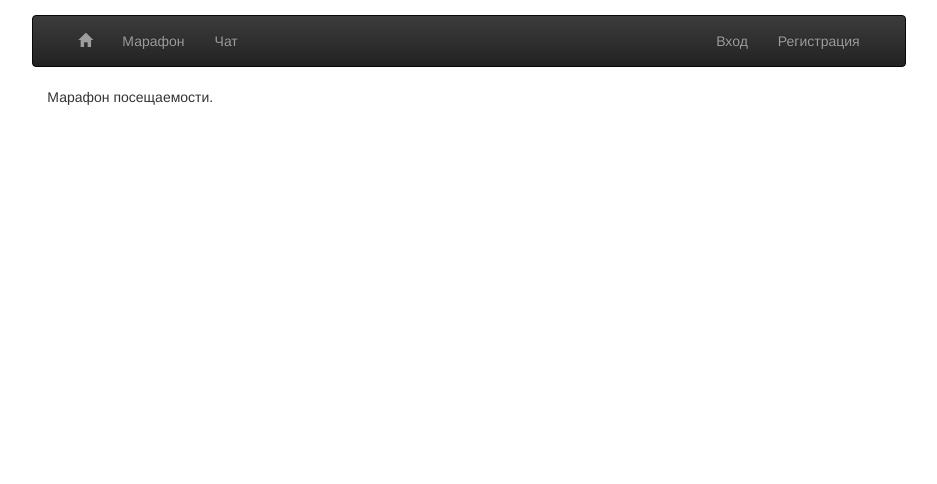
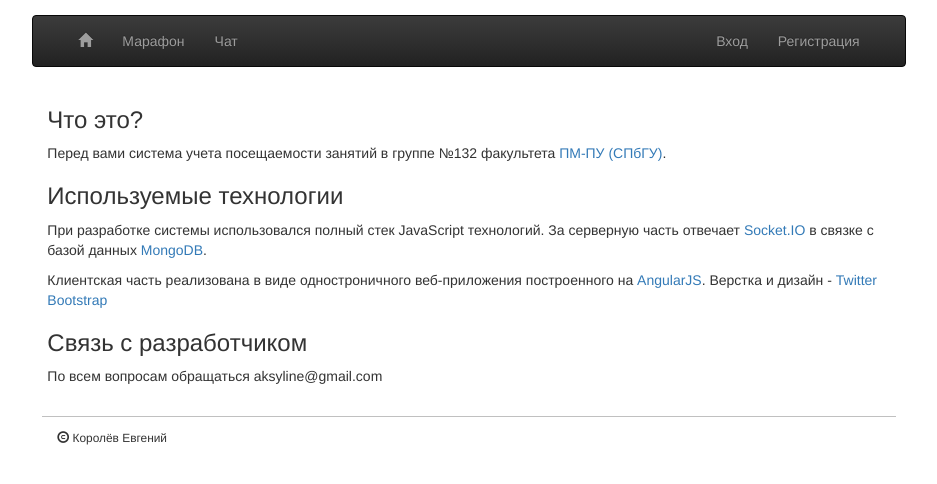
Before and after one commit to ekorolev/marathon, a plain HTML site: page www/index.html in a window 1280 px wide. Shown: the whole page, without its empty margins (171-1108 px from the left). Drawn offline with nearby package versions, Linux system fonts and the light colour scheme; no server answers.

Commit message:
description

```diff
--- a/www/index.html
+++ b/www/index.html
@@ -57,5 +57,8 @@
 			<section class='col-md-8 col-md-offset-2' ng-view>
 			</section>
 		</div>
+		<div class='col-md-8 col-md-offset-2' style='border-top: 1px solid silver; margin-top: 20px; padding-top: 10px; margin-bottom: 20px;'>
+			<small><span class='glyphicon glyphicon-copyright-mark'></span> Королёв Евгений</small>
+		</div>
 	</body>
 </html>
--- a/www/partials/start.html
+++ b/www/partials/start.html
@@ -1,3 +1,9 @@
-<p>
-	Марафон посещаемости.
-</p>
+<h3>Что это?</h3>
+<p>Перед вами система учета посещаемости занятий в группе №132 факультета <a href='http://apmath.spbu.ru' target='blank'>ПМ-ПУ (СПбГУ)</a>.</p>
+
+<h3>Используемые технологии</h3>
+<p>При разработке системы использовался полный стек JavaScript технологий. За серверную часть отвечает <a href='http://socket.io' target="blank">Socket.IO</a> в связке с базой данных <a href='http://mongodb.org' target='blank'>MongoDB</a>.</p>
+<p>Клиентская часть реализована в виде одностроничного веб-приложения построенного на <a href='http://angularjs.org' target="blank">AngularJS</a>. Верстка и дизайн - <a href='http://getbootstrap.com' target="blank">Twitter Bootstrap</a></p>
+
+<h3>Связь с разработчиком</h3>
+<p>По всем вопросам обращаться aksyline@gmail.com</p>
```
